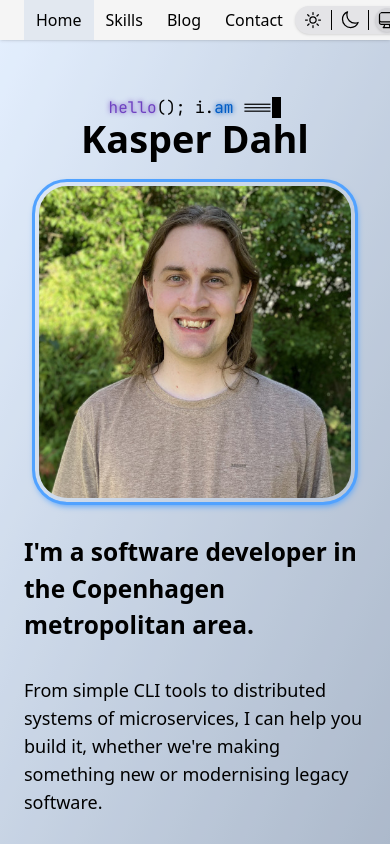
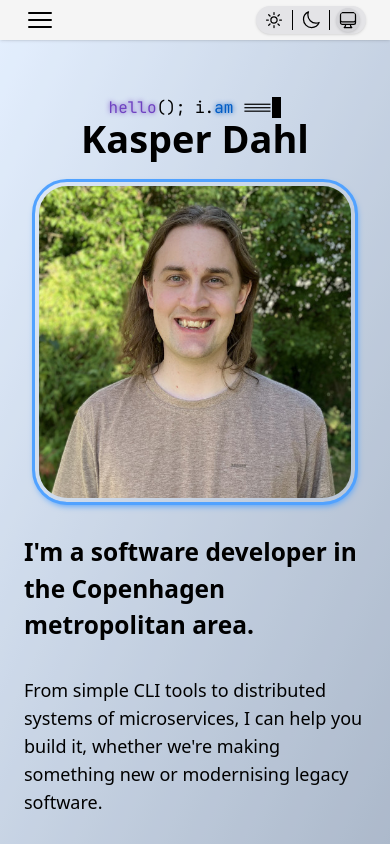
Before and after one commit to MedicodiBiscotti/personal-website, a Next.js app: page / in a window 390 px wide. Shown: the top 844 px of the page. Built offline with nearby package versions, Linux system fonts and the light colour scheme; a web font is replaced by a local one.

Commit message:
feat(header): add hamburger nav menu on mobile

```diff
--- a/src/components/Header.tsx
+++ b/src/components/Header.tsx
@@ -1,3 +1,4 @@
+import Nav from "@/components/Nav";
 import NavLink from "@/components/NavLink";
 import ThemeSwitch from "@/components/ThemeSwitch";
 
@@ -8,8 +9,7 @@ export default function Header() {
       className="fixed inset-x-0 bg-neutral-100 shadow-sm dark:bg-zinc-900"
     >
       <div className="mx-auto flex h-10 w-full max-w-6xl items-stretch justify-between px-6 sm:w-9/10">
-        <nav>
-          <ul className="flex h-full">
+        <Nav>
           <li>
             {/* Can be #top to work when scrolled down normally, but makes the URL uglier.
               This is because Next preserves scroll position when navigating to the same page.
@@ -27,8 +27,7 @@ export default function Header() {
           <li>
             <NavLink target="#contact">Contact</NavLink>
           </li>
-          </ul>
-        </nav>
+        </Nav>
         <div className="flex items-center gap-3">
           <ThemeSwitch />
         </div>
--- /dev/null
+++ b/src/components/Nav.tsx
@@ -0,0 +1,60 @@
+"use client";
+
+import { Bars3Icon, XMarkIcon } from "@heroicons/react/24/outline";
+import { MouseEvent, PropsWithChildren, useRef } from "react";
+
+/**
+ * Wrapper component for navigation for both desktop and mobile views. Reuses children. Unfortunately, this disconnects the ul and li as ul needs to be flex.
+ */
+export default function Nav({ children }: PropsWithChildren) {
+  const hamburger = useRef(null);
+
+  function handleLinkClick(e: MouseEvent) {
+    if (e.target instanceof HTMLAnchorElement) {
+      if (hamburger.current) {
+        (hamburger.current as HTMLDialogElement).close();
+      }
+    }
+  }
+
+  return (
+    <nav>
+      <div className="hidden h-full sm:block">
+        <ul className="flex h-full">{children}</ul>
+      </div>
+      <div className="flex h-full items-center sm:hidden">
+        <button
+          // @ts-ignore
+          command="show-modal"
+          commandfor="mobile-nav"
+          aria-controls="mobile-nav"
+          aria-expanded={false}
+          aria-label="Open navigation"
+        >
+          <Bars3Icon className="size-8" />
+        </button>
+        {/* If the sidebar is display none when hidden we can't animate it in from the side (at least not in Firefox, but we can in Chrome). Same goes for the backdrop. */}
+        <dialog
+          ref={hamburger}
+          id="mobile-nav"
+          aria-label="Navigation"
+          closedby="any"
+          className="-translate-x-full bg-neutral-100 text-current transition-[translate,display,overlay] transition-discrete duration-700 *:px-6 backdrop:bg-transparent backdrop:transition-[background-color,display,overlay] backdrop:transition-discrete backdrop:duration-700 open:translate-x-0 open:backdrop:bg-black/25 motion-reduce:duration-0 motion-reduce:backdrop:duration-0 dark:bg-zinc-900 starting:open:-translate-x-full starting:open:backdrop:bg-transparent"
+          onClick={handleLinkClick}
+        >
+          <button
+            // @ts-ignore
+            command="close"
+            commandfor="mobile-nav"
+            aria-controls="mobile-nav"
+            aria-expanded={true}
+            aria-label="Close navigation"
+          >
+            <XMarkIcon className="size-8" />
+          </button>
+          <ul className="grid">{children}</ul>
+        </dialog>
+      </div>
+    </nav>
+  );
+}
```
Lines whose indentation alone changed are shown as unchanged.
